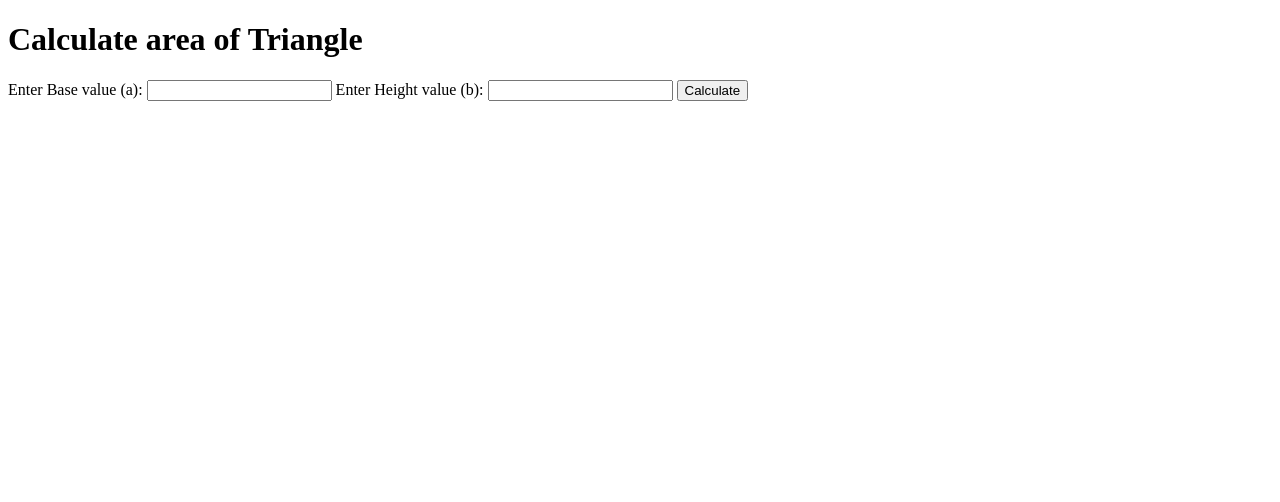
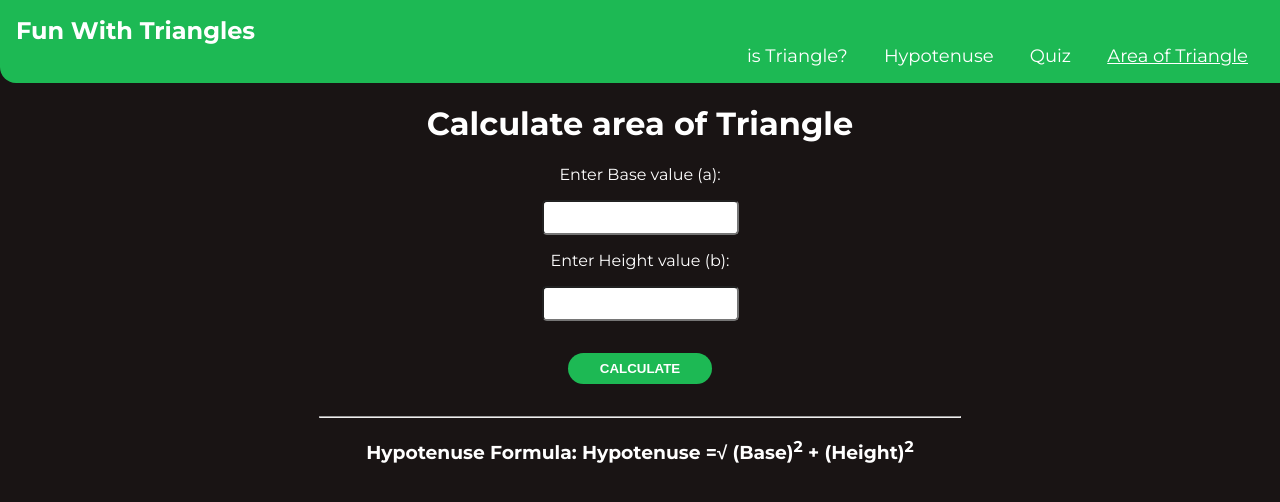
Before and after one commit to AnkurChunekar/fun-with-triangles, a plain HTML site: page area.html in a window 1280 px wide. Drawn offline with Linux system fonts and the light colour scheme.

Commit message:
Style: area, isTriangle styled

```diff
--- a/area.html
+++ b/area.html
@@ -7,10 +7,19 @@
     <meta name="viewport" content="width=device-width, initial-scale=1.0">
     <title>Area of Triangle </title>
 
-
+<link rel="stylesheet" href="/styles/style.css">
 </head>
 
 <body>
+
+    <nav>
+        <div class="nav-header">Fun With Triangles</div>
+
+        <a href="/index.html">is Triangle?</a>
+        <a href="/hypotenuse.html">Hypotenuse</a>
+        <a href="/quiz.html">Quiz</a>
+        <a class="active" href="/area.html">Area of Triangle</a>
+      </nav>
 
     <h1>Calculate area of Triangle</h1>
 
@@ -20,9 +29,18 @@
     <label for="height-value">Enter Height value (b):</label>
     <input type="number" id="height-value" class="inputs" />
 
-    <button id="check-button">Calculate</button>
+    <button id="check-button">CALCULATE</button>
 
     <div id="output"></div>
+
+    <hr />
+
+    <div class="formula">
+      <h3>
+        Hypotenuse Formula: Hypotenuse =√ (Base)<sup>2</sup> + (Height)<sup
+          >2</sup
+        >
+      </h3>
 
     <script src="/scripts/area.js"></script>
 
--- a/styles/style.css
+++ b/styles/style.css
@@ -67,6 +67,7 @@ nav{
 
 #output {
     text-align: center;
+    font-size: x-large;
 }
 
 hr {
```
Also changed, not shown: hypotenuse.html (+16 -19 lines), index.html (+11 -2 lines), quiz.html (+9 -0 lines).
